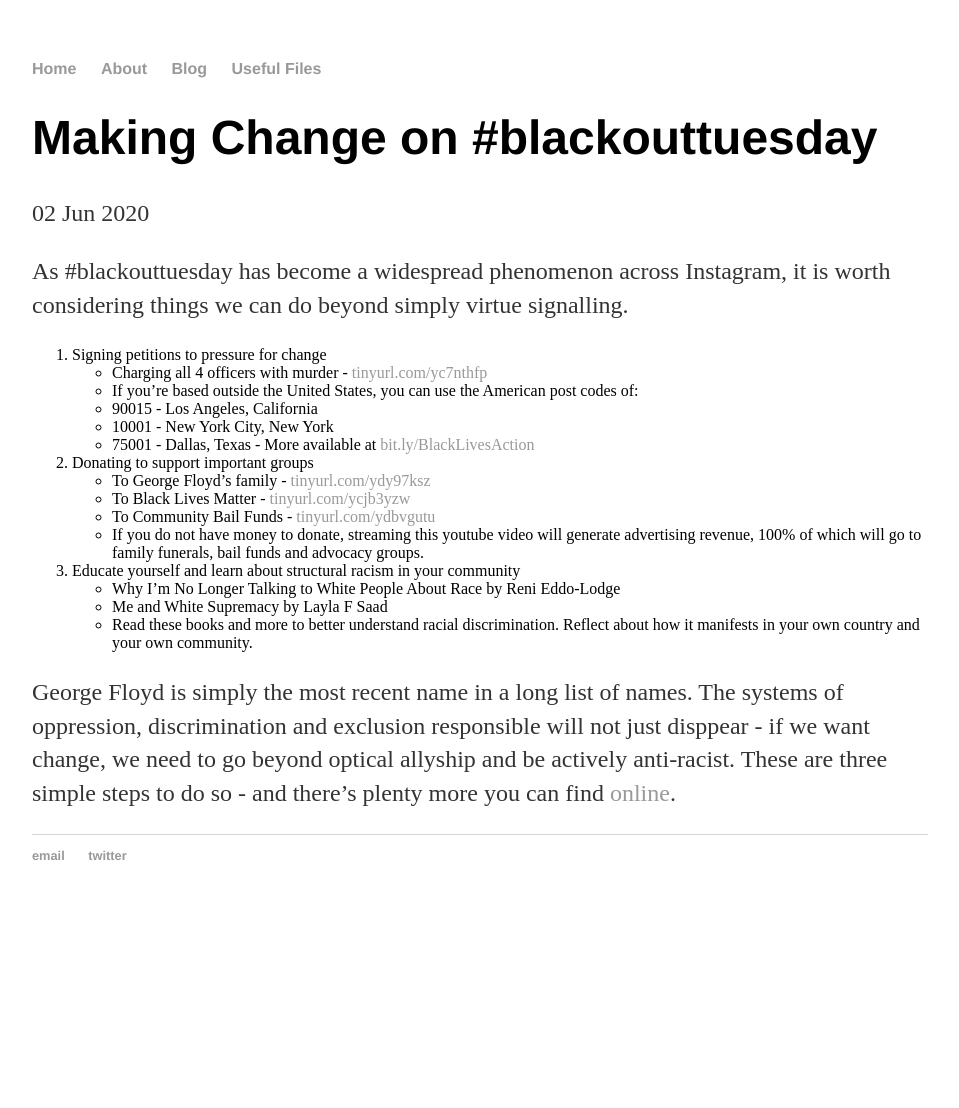
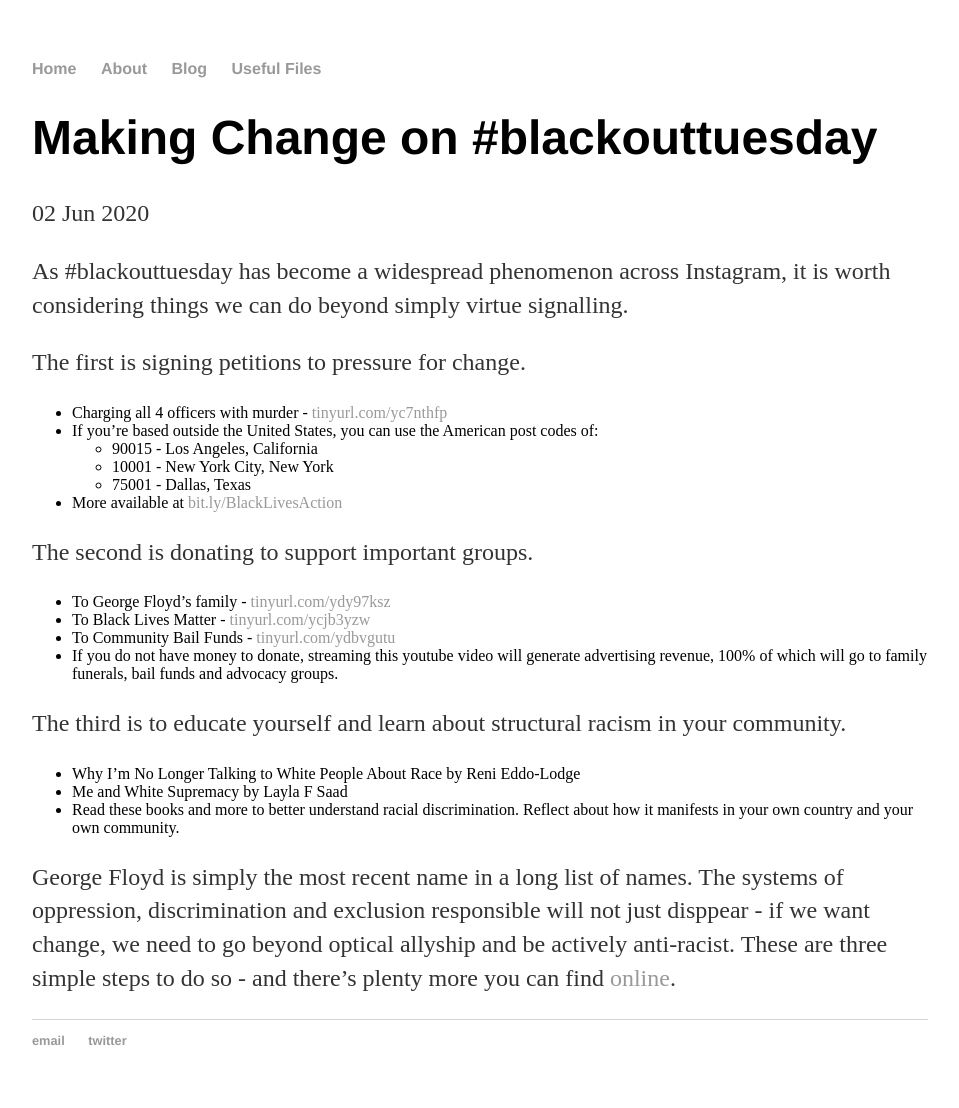
Before and after one commit to tmychow/tmychow.github.io, a Jekyll site: the page built from _posts/2020-06-02-making-change-on-blackouttuesday.md, in a window 1280 px wide. Shown: the whole page, without its empty margins (160-1119 px from the left). Built offline with Jekyll 4.4.1, drawn with Linux system fonts in a browser that asks for light colours; before the commit the page ends 923 px from its top, so only the background shows below that.

Commit message:
More formatting

```diff
--- a/_posts/2020-06-02-making-change-on-blackouttuesday.md
+++ b/_posts/2020-06-02-making-change-on-blackouttuesday.md
@@ -6,7 +6,7 @@
 
 As #blackouttuesday has become a widespread phenomenon across Instagram, it is worth considering things we can do beyond simply virtue signalling.
 
-1. Signing petitions to pressure for change
+The first is signing petitions to pressure for change.
 - Charging all 4 officers with murder - [tinyurl.com/yc7nthfp](tinyurl.com/yc7nthfp)
 - If you're based outside the United States, you can use the American post codes of:
     - 90015 - Los Angeles, California
@@ -14,13 +14,13 @@
     - 75001 - Dallas, Texas
 - More available at [bit.ly/BlackLivesAction](bit.ly/BlackLivesAction)
 
-2. Donating to support important groups
+The second is donating to support important groups.
 - To George Floyd's family - [tinyurl.com/ydy97ksz](tinyurl.com/ydy97ksz)
 - To Black Lives Matter - [tinyurl.com/ycjb3yzw](tinyurl.com/ycjb3yzw)
 - To Community Bail Funds - [tinyurl.com/ydbvgutu](tinyurl.com/ydbvgutu)
 - If you do not have money to donate, streaming this youtube video will generate advertising revenue, 100% of which will go to family funerals, bail funds and advocacy groups.
 
-3. Educate yourself and learn about structural racism in your community
+The third is to educate yourself and learn about structural racism in your community.
 - Why I'm No Longer Talking to White People About Race by Reni Eddo-Lodge
 - Me and White Supremacy by Layla F Saad
 - Read these books and more to better understand racial discrimination. Reflect about how it manifests in your own country and your own community.
```
